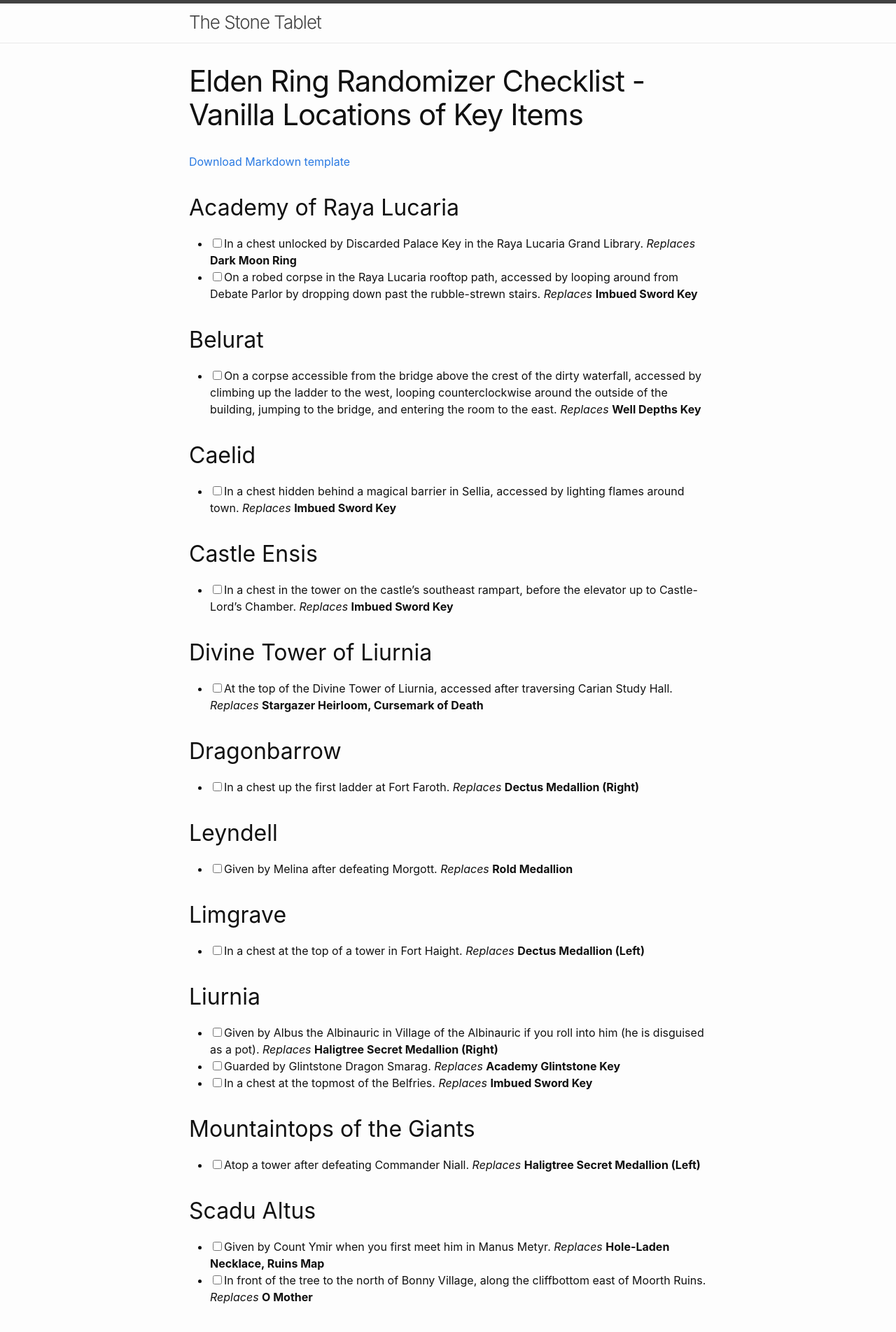
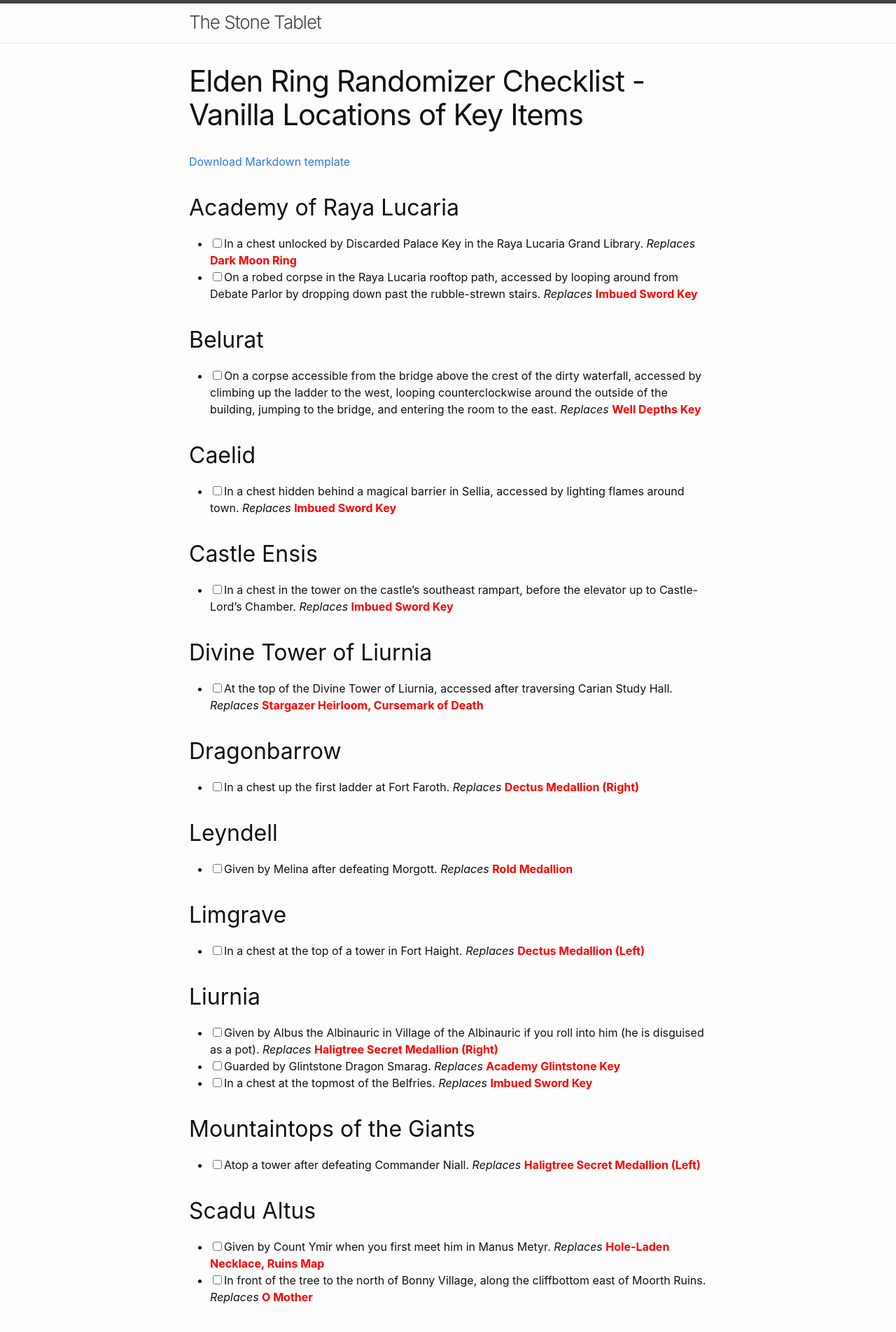
Before and after one commit to Zakkaruu/the-stone-tablet, a Jekyll site: the page built from _posts/2024-09-07-elden-ring-randomizer-vanilla-locations.md, in a window 1280 px wide. Shown: the top 1904 px of the page at 70% size. Built offline with Jekyll 4.4.1, drawn with Linux system fonts in a browser that asks for light colours.

Commit message:
Add make bold text red
Makes bold easier to read on dark mode (tested with dark reader)

```diff
--- a/_includes/checkbox-enable.html
+++ b/_includes/checkbox-enable.html
@@ -4,3 +4,7 @@
     e.removeAttribute('disabled');
   });
 </script>
+
+<style>
+  strong { color: red; }
+</style>
```
